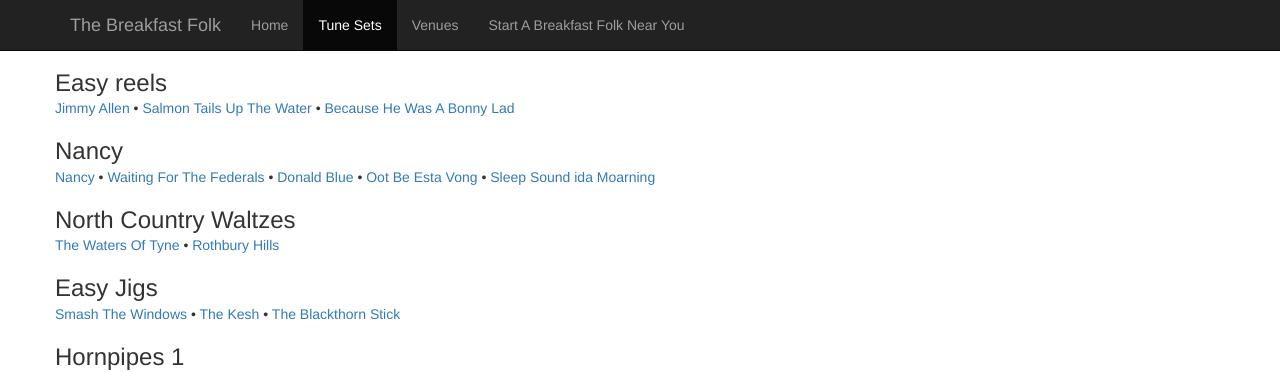
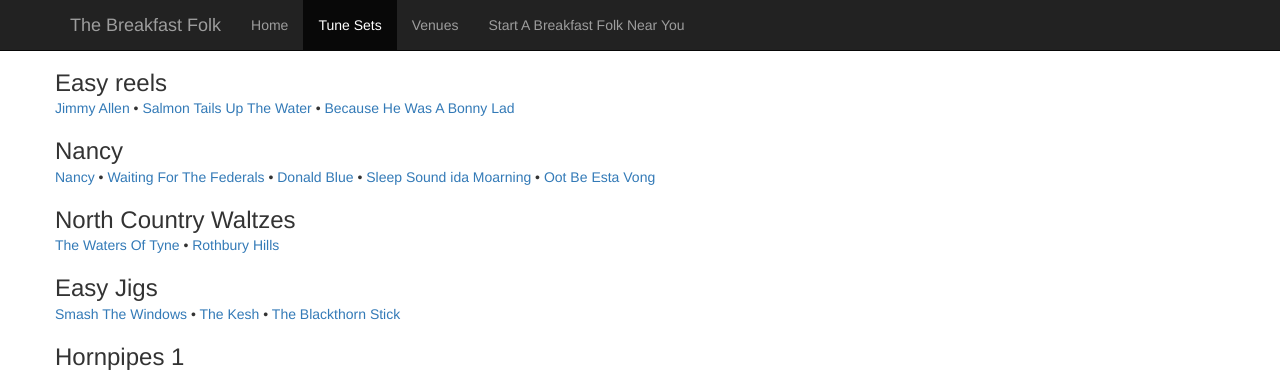
Before and after one commit to thebreakfastfolk/thebreakfastfolk.github.io, a Jekyll site: the page built from tune-sets.md, in a window 1280 px wide. Shown: the top 372 px of the page. Built offline with Jekyll 4.4.1, drawn with Linux system fonts in a browser that asks for light colours; nearby versions of some CDN libraries.

Commit message:
changed order of nancy set

```diff
--- a/tune-sets.md
+++ b/tune-sets.md
@@ -11,8 +11,8 @@ sets:
     Nancy: http://www.folktunefinder.com/tune/178209
     Waiting For The Federals: http://www.folktunefinder.com/tune/107904
     Donald Blue: http://www.folktunefinder.com/tune/17031
+    Sleep Sound ida Moarning: http://www.folktunefinder.com/tune/186691/
     Oot Be Esta Vong: http://www.folktunefinder.com/tune/180497
-    Sleep Sound ida Moarning: http://www.folktunefinder.com/tune/186691/
   North Country Waltzes:
     The Waters Of Tyne: http://www.folktunefinder.com/tune/109281
     Rothbury Hills: http://www.folktunefinder.com/tune/186374
```
